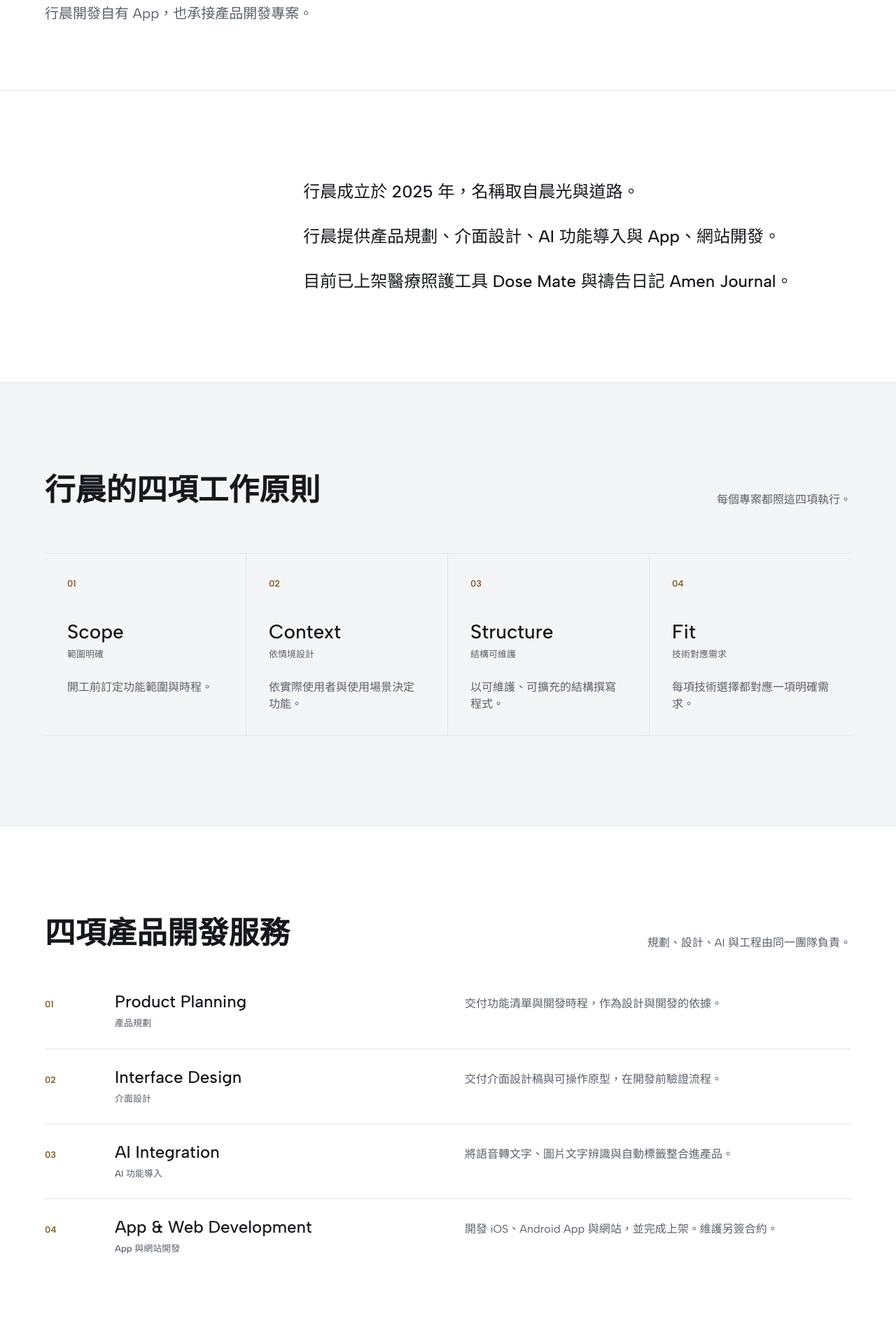
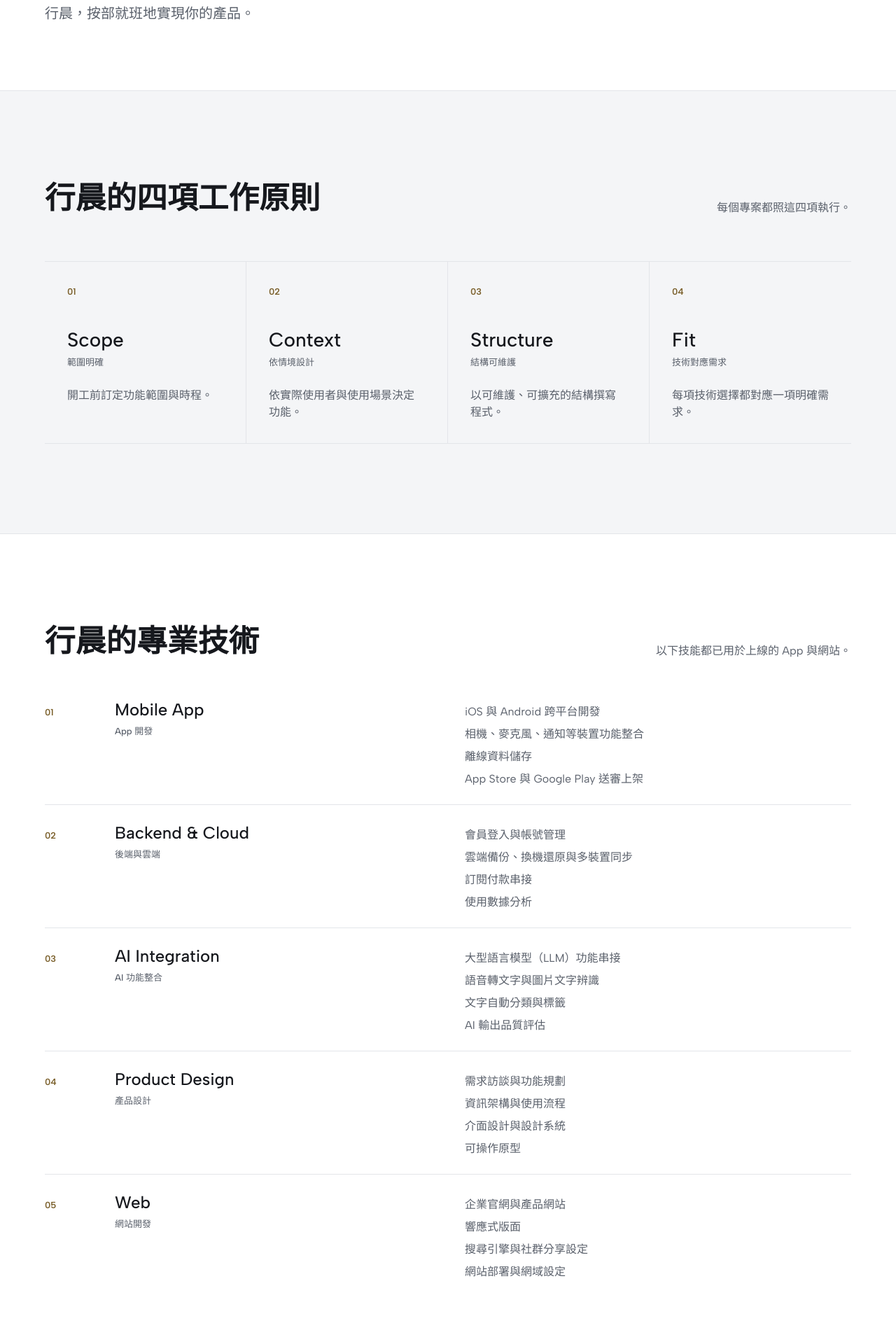
Before and after one commit to sheentrailstudio/sheentrailstudio.github.io, a Next.js app: page /about in a window 1280 px wide. Shown: the part 320-2240 px from the top of the page at 70% size. Built offline with nearby package versions, Linux system fonts and the light colour scheme.

Commit message:
#26 fix(copy): apply the revised About copy and skills table

```diff
--- a/app/about/page.tsx
+++ b/app/about/page.tsx
@@ -31,26 +31,56 @@ const principles = [
   },
 ];
 
-const services = [
+const skills = [
   {
-    t: "Product Planning",
-    zh: "產品規劃",
-    body: "交付功能清單與開發時程，作為設計與開發的依據。",
+    t: "Mobile App",
+    zh: "App 開發",
+    items: [
+      "iOS 與 Android 跨平台開發",
+      "相機、麥克風、通知等裝置功能整合",
+      "離線資料儲存",
+      "App Store 與 Google Play 送審上架",
+    ],
   },
   {
-    t: "Interface Design",
-    zh: "介面設計",
-    body: "交付介面設計稿與可操作原型，在開發前驗證流程。",
+    t: "Backend & Cloud",
+    zh: "後端與雲端",
+    items: [
+      "會員登入與帳號管理",
+      "雲端備份、換機還原與多裝置同步",
+      "訂閱付款串接",
+      "使用數據分析",
+    ],
   },
   {
     t: "AI Integration",
-    zh: "AI 功能導入",
-    body: "將語音轉文字、圖片文字辨識與自動標籤整合進產品。",
+    zh: "AI 功能整合",
+    items: [
+      "大型語言模型（LLM）功能串接",
+      "語音轉文字與圖片文字辨識",
+      "文字自動分類與標籤",
+      "AI 輸出品質評估",
+    ],
   },
   {
-    t: "App & Web Development",
-    zh: "App 與網站開發",
-    body: "開發 iOS、Android App 與網站，並完成上架。維護另簽合約。",
+    t: "Product Design",
+    zh: "產品設計",
+    items: [
+      "需求訪談與功能規劃",
+      "資訊架構與使用流程",
+      "介面設計與設計系統",
+      "可操作原型",
+    ],
+  },
+  {
+    t: "Web",
+    zh: "網站開發",
+    items: [
+      "企業官網與產品網站",
+      "響應式版面",
+      "搜尋引擎與社群分享設定",
+      "網站部署與網域設定",
+    ],
   },
 ];
 
@@ -66,27 +96,8 @@ export default function AboutPage() {
               關於行晨工作室
             </h1>
             <p className="mt-10 max-w-2xl text-pretty lede">
-              行晨開發自有 App，也承接產品開發專案。
+              行晨，按部就班地實現你的產品。
             </p>
-          </Reveal>
-        </div>
-      </section>
-
-      {/* NARRATIVE */}
-      <section className="section border-t border-line">
-        <div className="shell grid gap-14 lg:grid-cols-[0.4fr_1fr]">
-          <Reveal delay={100} className="lg:col-start-2">
-            <div className="space-y-8 font-display text-[21px] font-medium leading-[1.7] text-ink sm:text-2xl">
-              <p>
-                行晨成立於 2025 年，名稱取自晨光與道路。
-              </p>
-              <p>
-                行晨提供產品規劃、介面設計、AI 功能導入與 App、網站開發。
-              </p>
-              <p>
-                目前已上架醫療照護工具 Dose Mate 與禱告日記 Amen Journal。
-              </p>
-            </div>
           </Reveal>
         </div>
       </section>
@@ -94,7 +105,7 @@ export default function AboutPage() {
       {/* PRINCIPLES */}
       <section className="section border-t border-line bg-surface-alt">
         <div className="shell">
-          <div className="grid gap-10 lg:grid-cols-[0.55fr_1fr] lg:items-end">
+          <div className="grid gap-10 lg:grid-cols-[auto_1fr] lg:items-end">
             <Reveal>
               <h2 className="display-xl text-balance">
                 行晨的四項工作原則
@@ -132,24 +143,24 @@ export default function AboutPage() {
         </div>
       </section>
 
-      {/* SERVICES */}
+      {/* SKILLS */}
       <section className="section border-t border-line">
         <div className="shell">
-          <div className="grid gap-10 lg:grid-cols-[0.55fr_1fr] lg:items-end">
+          <div className="grid gap-10 lg:grid-cols-[auto_1fr] lg:items-end">
             <Reveal>
               <h2 className="display-xl text-balance">
-                四項產品開發服務
+                行晨的專業技術
               </h2>
             </Reveal>
             <Reveal delay={100}>
               <p className="max-w-xl body lg:text-right lg:ml-auto">
-                規劃、設計、AI 與工程由同一團隊負責。
+                以下技能都已用於上線的 App 與網站。
               </p>
             </Reveal>
           </div>
 
           <ul className="mt-14 hairline-list">
-            {services.map((d, i) => (
+            {skills.map((d, i) => (
               <Reveal as="li" key={d.t} delay={i * 60}>
                 <div className="grid items-baseline gap-4 sm:grid-cols-[60px_1fr_1.2fr] sm:gap-10">
                   <span className="num-badge">0{i + 1}</span>
@@ -161,7 +172,11 @@ export default function AboutPage() {
                       {d.zh}
                     </p>
                   </div>
-                  <p className="max-w-2xl body">{d.body}</p>
+                  <ul className="max-w-2xl space-y-2 body">
+                    {d.items.map((item) => (
+                      <li key={item}>{item}</li>
+                    ))}
+                  </ul>
                 </div>
               </Reveal>
             ))}
```
